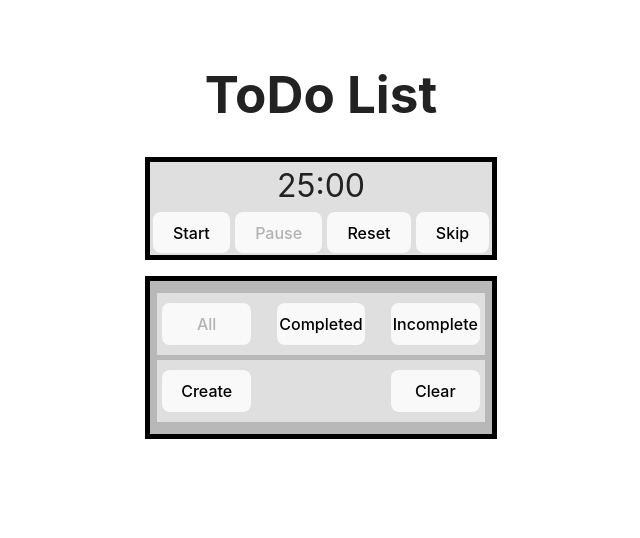
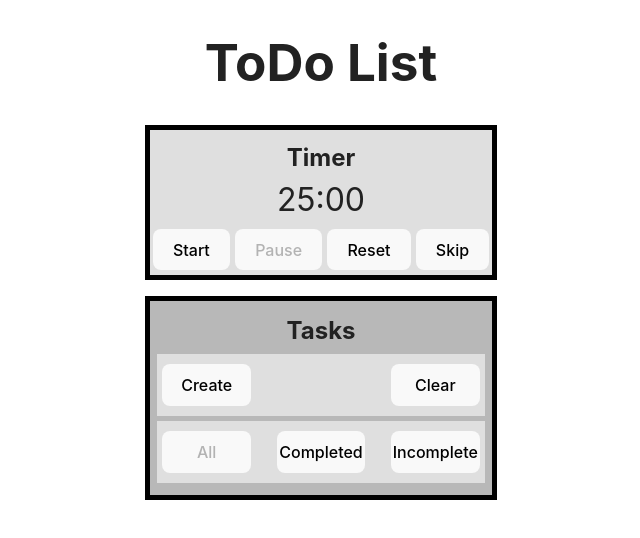
Before and after one commit to Fugasss/front-todo-pomadoro, a React (Vite) app in the folder frontend/: page / in a window 1280 px wide. Shown: the top 538 px of the page, without its empty margins (319-959 px from the left). Built offline with nearby package versions, Linux system fonts and the light colour scheme.

Commit message:
adaptiveness added

```diff
--- /dev/null
+++ b/frontend/public/stylesheets/_breakpoints.scss
@@ -0,0 +1,5 @@
+$screen-sm: 576px;
+$screen-md: 768px;
+$screen-lg: 992px;
+$screen-xl: 1200px;
+$screen-xxl: 1400px;
--- /dev/null
+++ b/frontend/public/stylesheets/_mixins.scss
@@ -0,0 +1,31 @@
+@use 'breakpoints' as *;
+
+@mixin sm{
+    @media (min-width: #{$screen-sm}) {
+        @content
+    }
+}
+
+@mixin md{
+    @media (min-width: #{$screen-md}) {
+        @content
+    }
+}
+
+@mixin lg{
+    @media (min-width: #{$screen-lg}) {
+        @content
+    }
+}
+
+@mixin xl{
+    @media (min-width: #{$screen-xl}) {
+        @content
+    }
+}
+
+@mixin xxl{
+    @media (min-width: #{$screen-xxl}) {
+        @content
+    }
+}
--- a/frontend/src/App.scss
+++ b/frontend/src/App.scss
@@ -1,14 +1,19 @@
-@use "../public/stylesheets/base";
+@use "/public/stylesheets/base";
+
+.no-mar-pad{
+  padding: 0;
+  margin: 0;
+}
 
 html, body{
+  @extend .no-mar-pad;
   background-color: base.$background-primary;
   color: base.$text-primary;
   box-sizing: border-box;
 }
 
 #root {
-  max-width: 90vw;
-  margin: 0 auto;
-  padding: 2rem;
+  @extend .no-mar-pad;
+  max-width: 100vw;
   text-align: center;
 }
--- a/frontend/src/components/modal/Modal.module.scss
+++ b/frontend/src/components/modal/Modal.module.scss
@@ -1,4 +1,4 @@
-@use '../../../public/stylesheets/base';
+@use '/public/stylesheets/base';
 
 div.modal{
     position: fixed;
--- a/frontend/src/components/tasks/TasksList.module.scss
+++ b/frontend/src/components/tasks/TasksList.module.scss
@@ -1,4 +1,5 @@
-@use '../../../public/stylesheets/base';
+@use '/public/stylesheets/base';
+@use '/public/stylesheets/mixins' as *;
 
 div.wrapper{
     background-color: base.$background-tertiary;
@@ -14,8 +15,6 @@ div.wrapper{
         padding: 0;
 
         li.task{
-
-
             padding: 15px 0;
             background-color: base.$background-secondary;
 
@@ -33,7 +32,7 @@ div.wrapper{
 
     .controls-basic{
         display: flex;
-        flex-flow: row nowrap;
+        flex-flow: column nowrap;
         justify-content: space-between;
         align-items: center;
         margin: 5px 0;
@@ -41,9 +40,22 @@ div.wrapper{
         background-color: base.$background-secondary;
 
         button{
-            width: 28%;
+            width: 95%;
             padding: 10px 0;
         }
+
+        @include md{
+            flex-flow: row nowrap;
+            justify-content: space-between;
+            margin: 5px 0;
+            padding: 5px;
+
+            button{
+                width: 28%;
+                padding: 10px 0;
+            }
+        }
+
     }
 
     .filters{
@@ -55,10 +67,6 @@ div.wrapper{
     }
 
     div.form{
-
-        *{
-            margin: 0;
-        }
         display: flex;
         flex-flow: column nowrap;
         justify-content: start;
--- a/frontend/src/components/tasks/TasksList.tsx
+++ b/frontend/src/components/tasks/TasksList.tsx
@@ -32,15 +32,17 @@ export function TasksList() {
 
     return (
         <div className={styles.wrapper}>
+            <h2>Tasks</h2>
+            <div className={styles.controls}>
+                <TaskAdd/>
+                <button onClick={clearTasksList}>Clear</button>
+            </div>
             <div className={styles.filters}>
                 <button disabled={filter===TasksFilter.ALL} onClick={() => setFilter(TasksFilter.ALL)}>All</button>
                 <button disabled={filter===TasksFilter.COMPLETED} onClick={() => setFilter(TasksFilter.COMPLETED)}>Completed</button>
                 <button disabled={filter===TasksFilter.INCOMPLETE} onClick={() => setFilter(TasksFilter.INCOMPLETE)}>Incomplete</button>
             </div>
-            <div className={styles.controls}>
-                <TaskAdd/>
-                <button onClick={clearTasksList}>Clear</button>
-            </div>
+
             <ul className={styles.tasks}>
                 {filteredTasks.map(t => (
                 <li className={styles.task} key={t.id}>
--- a/frontend/src/components/timer/PomodoroTimer.tsx
+++ b/frontend/src/components/timer/PomodoroTimer.tsx
@@ -42,10 +42,10 @@ export function PomodoroTimer(){
       }
     };
 
-    return (
+    return (<>
         <TimerWrapper
             initialTime={time}
             onComplete={timerCompleteHandler}
         />
-    );
+    </>);
 }
--- a/frontend/src/components/timer/Timer.module.scss
+++ b/frontend/src/components/timer/Timer.module.scss
@@ -1,8 +1,8 @@
-@use '../../../public/stylesheets/base';
+@use '/public/stylesheets/base';
+@use '/public/stylesheets/mixins' as *;
 
 .wrapper{
     display: block;
-    flex-flow: column nowrap;
     background-color: base.$background-secondary;
     align-items: center;
     justify-content: center;
@@ -17,12 +17,22 @@
 
     .controls{
         display: flex;
-        flex-flow: row nowrap;
+        flex-flow: column nowrap;
         justify-content: space-between;
         align-items: center;
 
         button{
-            margin: 2px 2.5px;
+            margin: 5px 0;
+            width: 95%;
+        }
+
+
+        @include md{
+            flex-flow: row nowrap;
+
+            button{
+                margin: 5px 2.5px;
+            }
         }
     }
 
--- a/frontend/src/components/timer/TimerWrapper.tsx
+++ b/frontend/src/components/timer/TimerWrapper.tsx
@@ -36,6 +36,8 @@ export default function TimerWrapper({initialTime, onComplete, onPause, onStop}:
 
     return (
         <div className={styles.wrapper}>
+            <h2 style={{padding: 0, margin: 0, marginTop: 10}}>Timer</h2>
+
             <Timer
                 time={time}
                 setTime={setTime}
```
